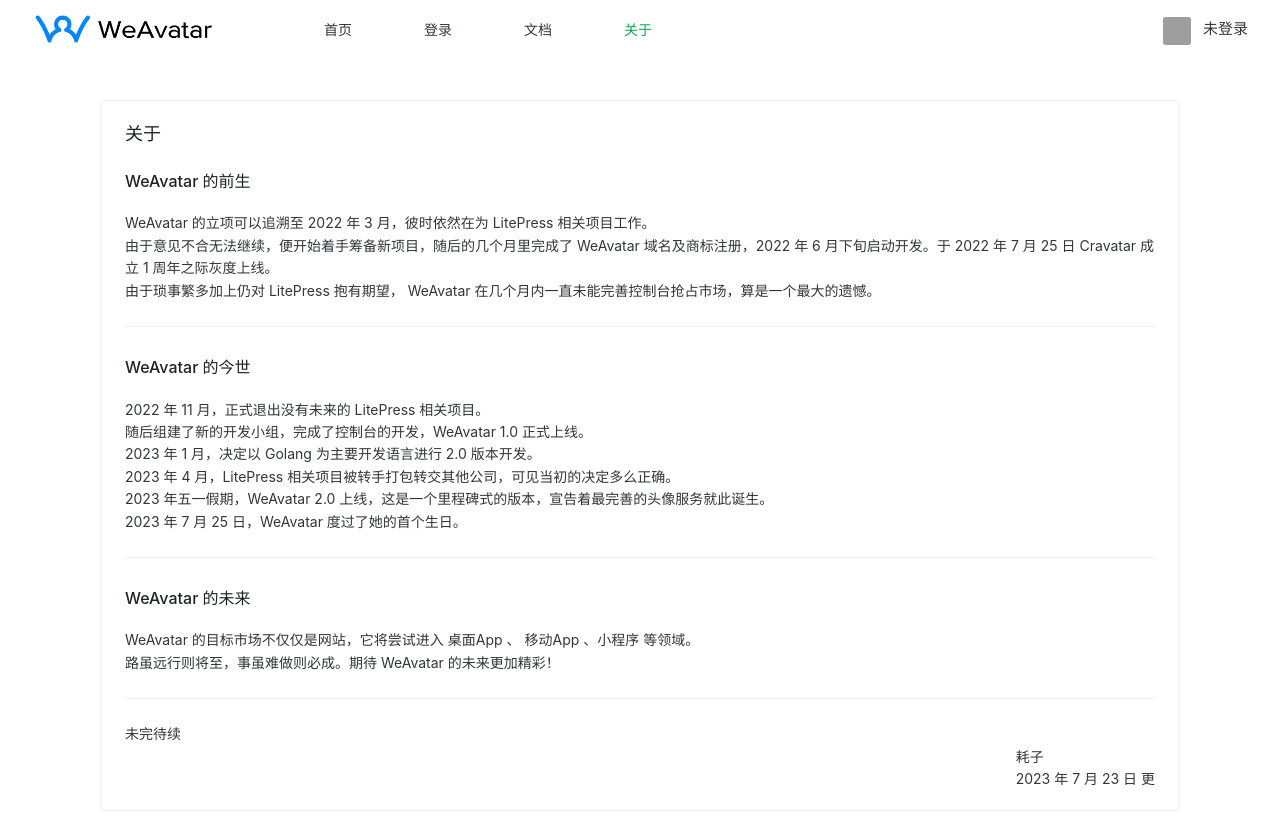
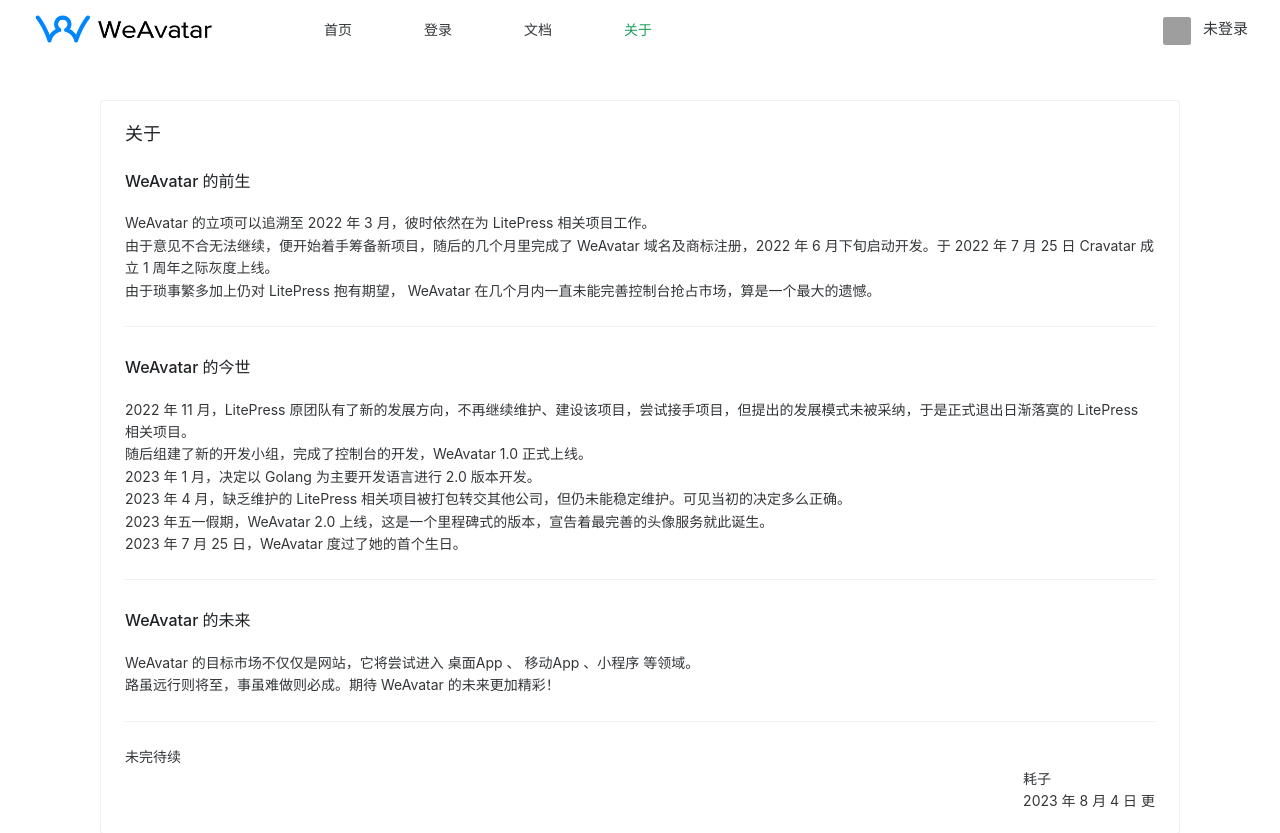
Before and after one commit to weavatar/frontend, a Vue app: page /about in a window 1280 px wide. Shown: the top 833 px of the page. Built offline with nearby package versions, Linux system fonts and the light colour scheme; no server answers; grey boxes are pictures that could not be loaded; some icons are missing; what vue-recaptcha-v3 would draw is missing.

Commit message:
feat: optimize about

```diff
--- a/src/views/pages/AboutView.vue
+++ b/src/views/pages/AboutView.vue
@@ -15,13 +15,16 @@
       <NDivider />
       <NH4>WeAvatar 的今世</NH4>
       <NText>
-        2022 年 11 月，正式退出没有未来的 LitePress 相关项目。
+        2022 年 11 月，LitePress
+        原团队有了新的发展方向，不再继续维护、建设该项目，尝试接手项目，但提出的发展模式未被采纳，于是正式退出日渐落寞的
+        LitePress 相关项目。
         <br />
         随后组建了新的开发小组，完成了控制台的开发，WeAvatar 1.0 正式上线。
         <br />
         2023 年 1 月，决定以 Golang 为主要开发语言进行 2.0 版本开发。
         <br />
-        2023 年 4 月，LitePress 相关项目被转手打包转交其他公司，可见当初的决定多么正确。
+        2023 年 4 月，缺乏维护的 LitePress
+        相关项目被打包转交其他公司，但仍未能稳定维护。可见当初的决定多么正确。
         <br />
         2023 年五一假期，WeAvatar 2.0 上线，这是一个里程碑式的版本，宣告着最完善的头像服务就此诞生。
         <br />
@@ -40,7 +43,7 @@
         <br />
         耗子
         <br />
-        2023 年 7 月 23 日 更
+        2023 年 8 月 4 日 更
       </div>
     </NCard>
   </div>
```
